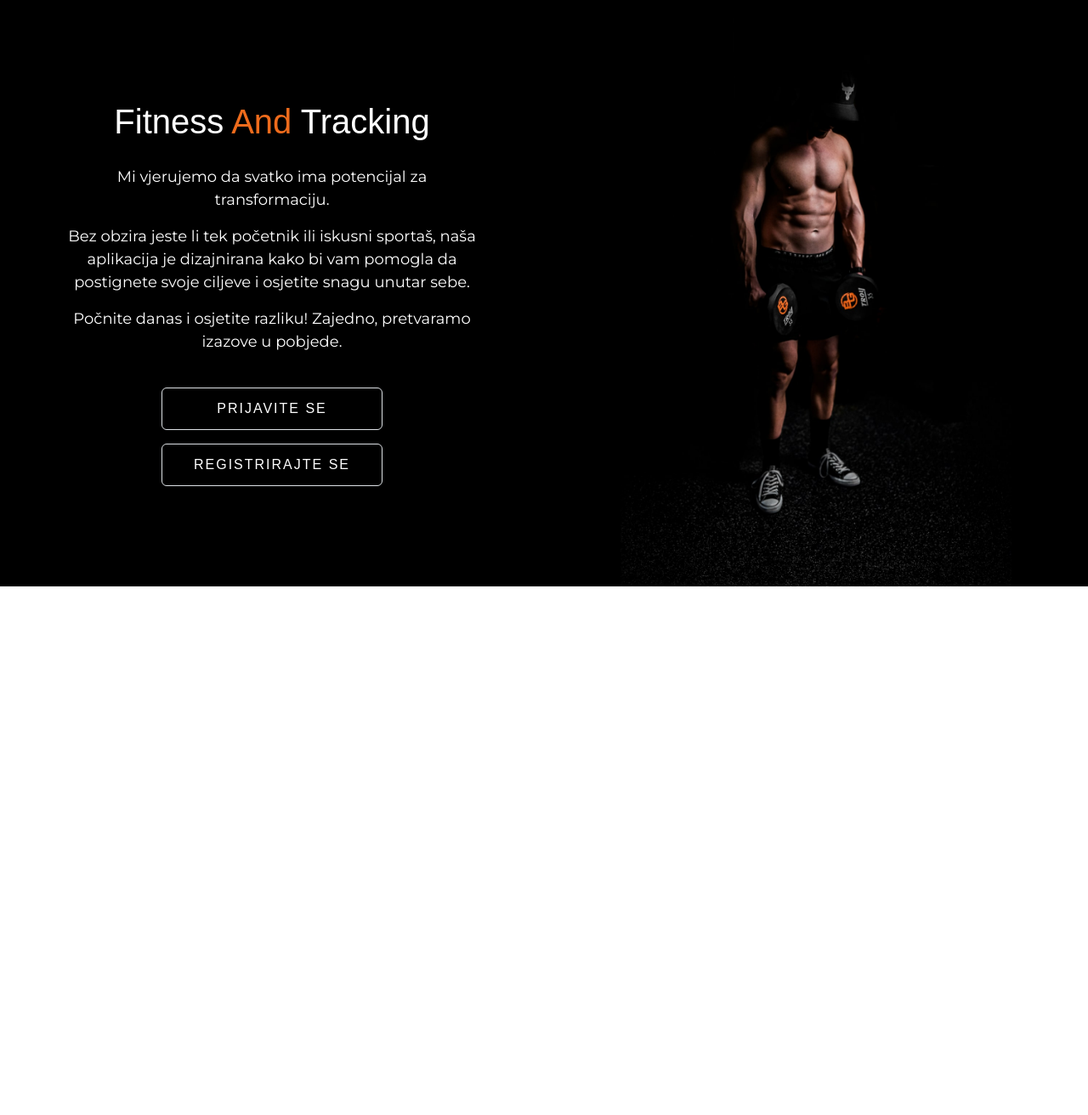
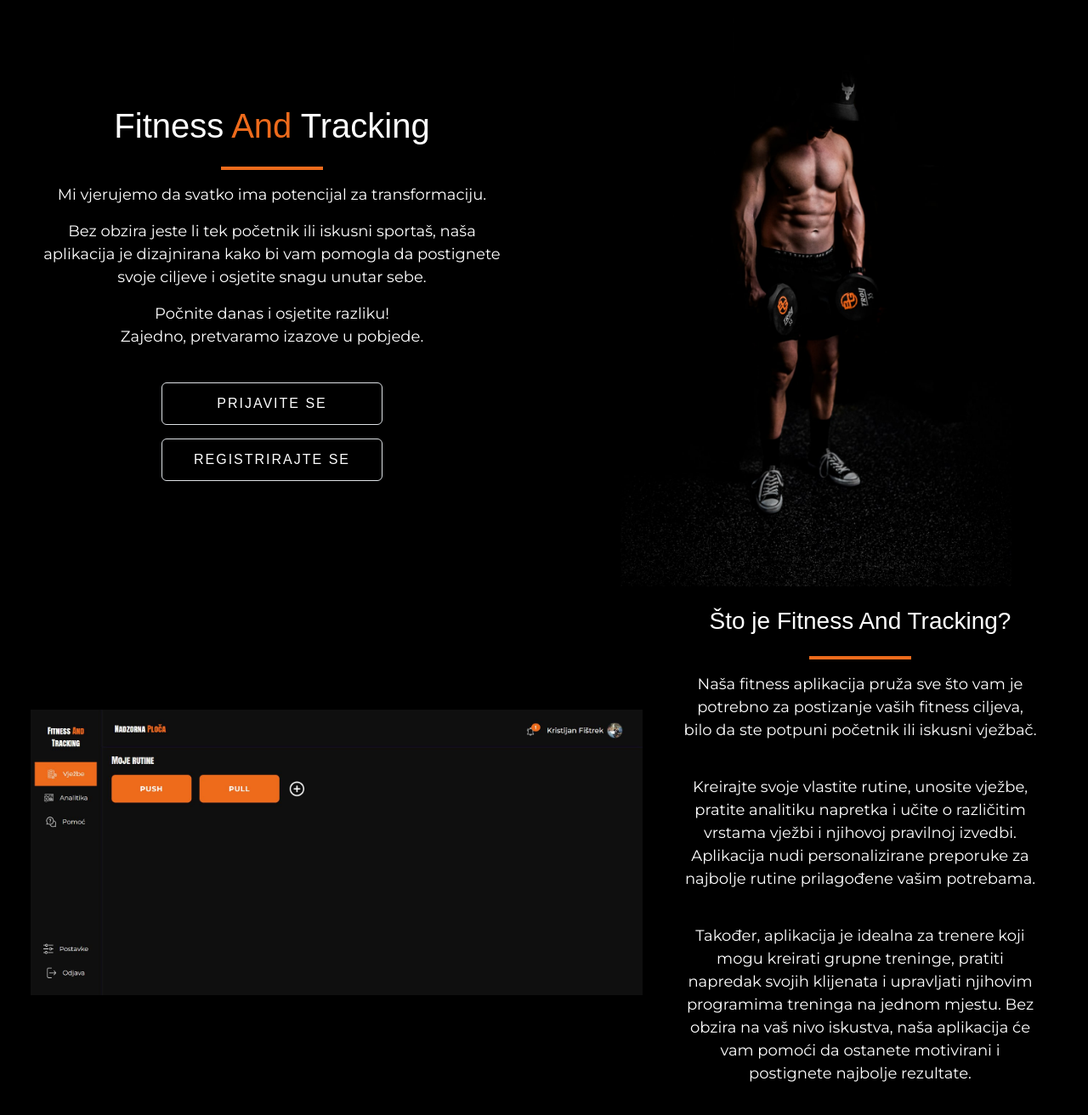
Before and after one commit to CodeITLab/fit_track_frontend_app, a Vue app: page / in a window 1280 px wide. Shown: the top 1312 px of the page at 85% size. Before the commit the page ends 800 px from the top, so only its background shows below. Built offline with nearby package versions, Linux system fonts and the light colour scheme; a web font is replaced by a local one; what @formkit/vue would draw is missing.

Commit message:
Add: added homepage design

```diff
--- a/src/assets/css/components/modals-components/inbox-modal/inbox-modal-list.css
+++ b/src/assets/css/components/modals-components/inbox-modal/inbox-modal-list.css
@@ -23,6 +23,7 @@
     padding: 25px;
     background-color: #0f0f0f;
     border: 1px solid rgba(239, 239, 239, 0.5);
+    overflow: auto;
 }
 
 .inbox-modal-header hr {
--- a/src/assets/css/views/dashboard.css
+++ b/src/assets/css/views/dashboard.css
@@ -1,3 +1,7 @@
+html, body, #app {
+    height: 100%;
+}
+
 .dashboard-wrapper {
     display: flex;
     flex-direction: row;
--- a/src/assets/css/views/homepage.css
+++ b/src/assets/css/views/homepage.css
@@ -3,10 +3,7 @@
 html,
 body {
   height: 100%;
-}
-
-#app {
-  height: 100%;
+  background-color: #000;
 }
 
 .highlighted {
@@ -24,24 +21,30 @@ body {
   height: 100% !important;
 }
 
-.main-content {
+.home-view .row .col {
   display: flex;
   justify-content: center;
   align-items: center;
   flex-direction: column;
 }
 
-.main-content-title {
+.home-view .row .col hr {
+  border: 2px solid #ee6b1c;
+  opacity: 1;
+  width: 120px;
+}
+
+.home-view .row .col.main-content-title {
   text-align: center;
 }
 
-.main-content-title h1 {
+.home-view .row .col .main-content-title h1,
+.home-view .row .col h3{
   font-family: "Anton SC", sans-serif;
 }
 
 .main-content-description {
-  padding: 0 10% 0 10%;
-  margin-top: 20px;
+  padding: 0 5% 0 5%;
   text-align: center;
 }
 
--- a/src/store/modalStore.ts
+++ b/src/store/modalStore.ts
@@ -5,6 +5,10 @@ export const useModalStore = defineStore("modals", {
   state: () => {
     return {
       modals: [
+        {
+          name: "singleMessageModal",
+          isActive: false
+        },
         {
           name: "inboxModal",
           isActive: false
--- a/src/views/DashboardView.vue
+++ b/src/views/DashboardView.vue
@@ -3,14 +3,10 @@ import TopNavbarComponent from "@/components/menu-components/TopNavbarComponent.
 import SideNavbarComponent from "@/components/menu-components/SideNavbarComponent.vue";
 import LogoutModal from "@/components/modal-components/logout-modal/LogoutModal.vue";
 import CreateWorkoutModal from "@/components/modal-components/create-workout-modal/CreateWorkoutModal.vue";
-import {onBeforeMount, ref} from "vue";
 import UpdateWorkoutModal from "@/components/modal-components/update-workout-modal/UpdateWorkoutModal.vue";
 import DashboardContentWrapper from "@/components/dashboard-content-component/DashboardContentWrapper.vue";
-import ModalManager from "@/controllers/ModalManagerController";
 import ChooseUserTypeModal from "@/components/modal-components/choose-user-type-modal/ChooseUserTypeModal.vue";
 import InboxModalList from "@/components/modal-components/inbox-modal/InboxModal.vue";
-import {useUserStore} from "@/store/userStore";
-import WorkoutController from "@/controllers/ApiController";
 
 </script>
 
--- a/src/views/HomeView.vue
+++ b/src/views/HomeView.vue
@@ -1,6 +1,5 @@
 <script lang="ts" setup>
 import LoginModal from "@/components/modal-components/login-modal/LoginModal.vue";
-import ChooseUserTypeModal from "@/components/modal-components/choose-user-type-modal/ChooseUserTypeModal.vue";
 import { HomePageLoginText } from "@/helpers/TextEnums";
 import ModalManager from "@/controllers/ModalManagerController";
 
@@ -13,12 +12,13 @@ const isLoginModalActive = (): boolean => {
 <template>
   <div class="container-fluid home-view">
     <div class="row">
-      <div class="col main-content">
+      <div class="col">
         <div class="main-content-title">
           <h1 class="text-white">
             Fitness <span class="highlighted">And</span> Tracking
           </h1>
         </div>
+        <hr/>
         <div class="main-content-description">
           <p class="text-white">
             Mi vjerujemo da svatko ima potencijal za transformaciju.
@@ -28,7 +28,7 @@ const isLoginModalActive = (): boolean => {
             naša aplikacija je dizajnirana kako bi vam pomogla da postignete svoje ciljeve i osjetite snagu unutar sebe.
           </p>
           <p class="text-white">
-            Počnite danas i osjetite razliku! Zajedno, pretvaramo izazove u pobjede.
+            Počnite danas i osjetite razliku! <br/> Zajedno, pretvaramo izazove u pobjede.
           </p>
         </div>
         <div class="main-content-footer mt-4">
@@ -51,10 +51,36 @@ const isLoginModalActive = (): boolean => {
       </div>
       <div class="col side-image">
         <img width="460" src="../assets/img/backgrounds/fitness-homepage.jpg"
-             alt="">
+             alt="Homepage Fitness Image">
       </div>
       <div class="login-modal" v-if="isLoginModalActive()">
         <LoginModal />
+      </div>
+    </div>
+    <div class="row p-4">
+      <div class="col side-image">
+        <img width="720" src="../assets/img/backgrounds/app-dashboard.jpg" alt="App Dashboard">
+      </div>
+      <div class="col">
+        <div class="main-content-title">
+          <h3 class="text-white">Što je Fitness And Tracking?</h3>
+        </div>
+        <hr/>
+        <div class="main-content-description">
+          <p class="text-white">
+            Naša fitness aplikacija pruža sve što vam je potrebno za postizanje vaših fitness ciljeva,
+            bilo da ste potpuni početnik ili iskusni vježbač.
+          </p> <br/>
+          <p class="text-white">
+            Kreirajte svoje vlastite rutine, unosite vježbe, pratite analitiku napretka i učite o različitim vrstama vježbi i njihovoj pravilnoj izvedbi.
+            Aplikacija nudi personalizirane preporuke za najbolje rutine prilagođene vašim potrebama.
+          </p><br/>
+          <p class="text-white">
+            Također, aplikacija je idealna za trenere koji mogu kreirati grupne treninge,
+            pratiti napredak svojih klijenata i upravljati njihovim programima treninga na jednom mjestu.
+            Bez obzira na vaš nivo iskustva, naša aplikacija će vam pomoći da ostanete motivirani i postignete najbolje rezultate.
+          </p>
+        </div>
       </div>
     </div>
   </div>
```
Also changed, not shown: src/assets/img/backgrounds/app-dashboard.jpg (added).
